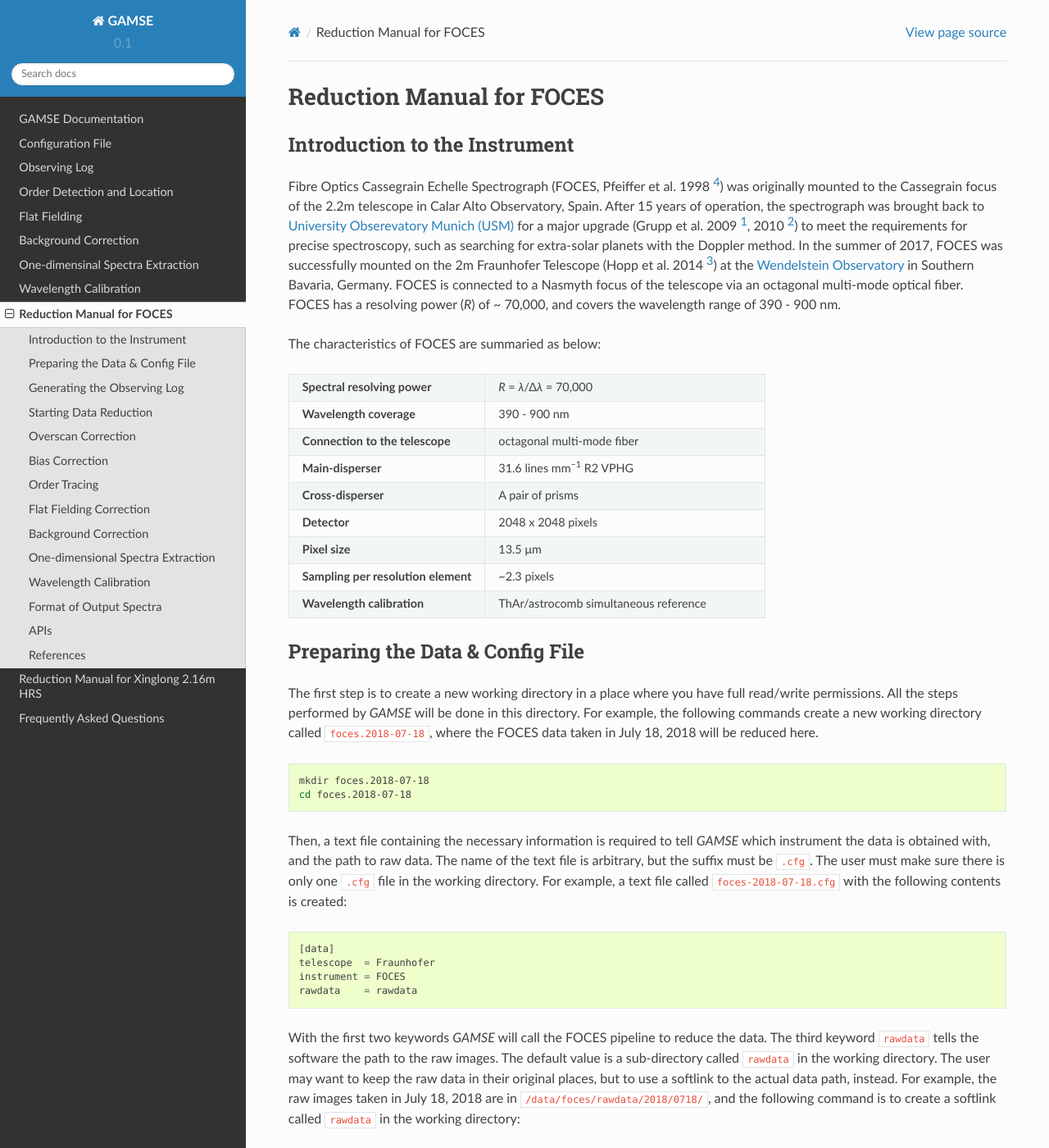
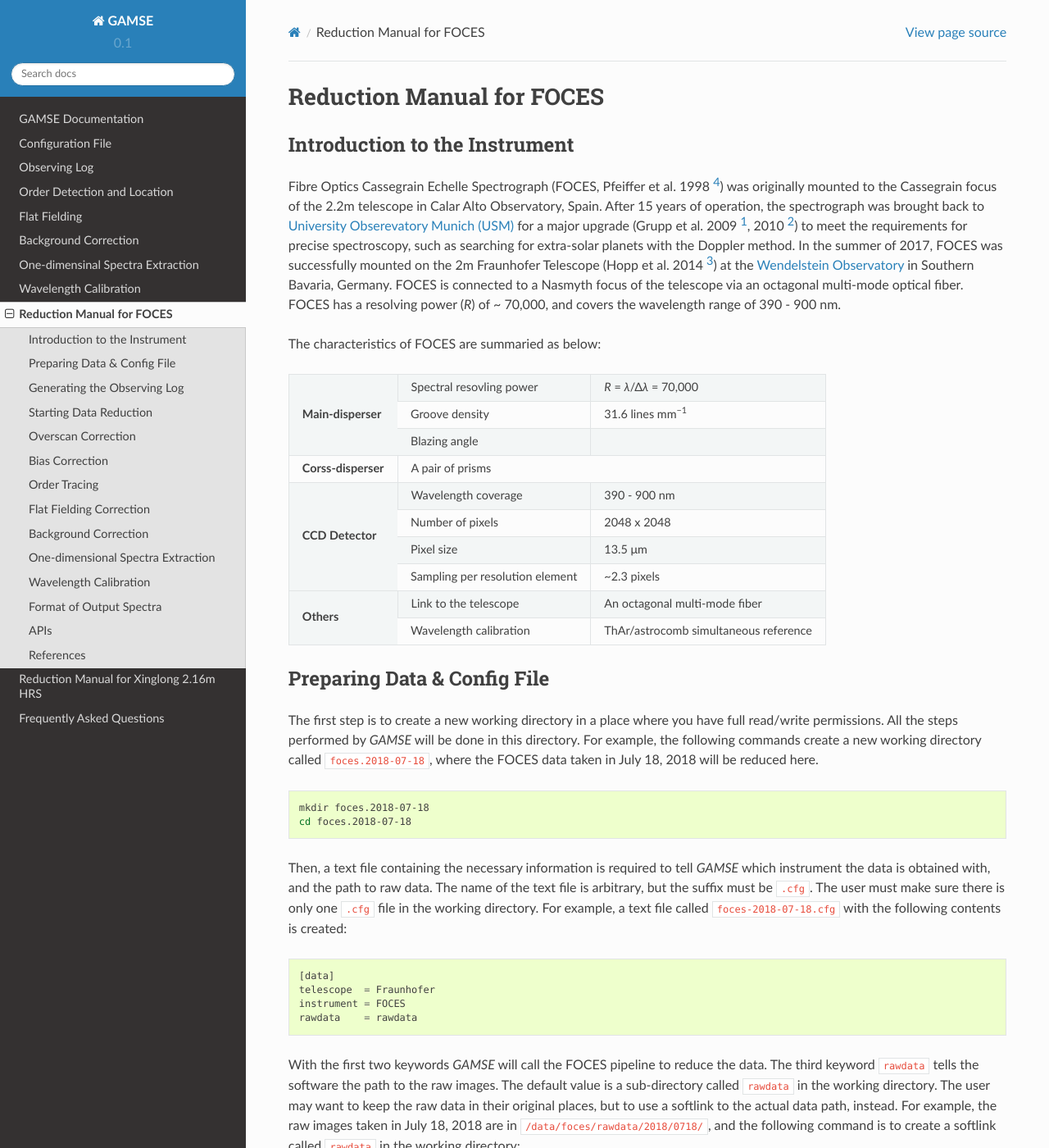
Before and after one commit to wangleon/gamse, a Sphinx documentation site: the page built from docs/manual.foces.rst, in a window 1280 px wide and 1400 px high. Shown: the whole window at 82% size. Built offline with Sphinx 7.4.7 and the Read the Docs theme 2.0.0, drawn with Linux system fonts in a browser that asks for light colours.

Commit message:
update the foces reduction manual

```diff
--- a/docs/_static/custom_rtd.css
+++ b/docs/_static/custom_rtd.css
@@ -2,3 +2,7 @@
     /*max-width: none;*/
     max-width: 1200px !important;
 }
+
+#references .wy-table-responsive {
+    margin-bottom: 0;
+}
--- a/docs/manual.foces.rst
+++ b/docs/manual.foces.rst
@@ -24,30 +24,33 @@ of 390 - 900 nm.
 
 The characteristics of FOCES are summaried as below:
 
-.. list-table::
-   :widths: 7 10
 
-   * - **Spectral resolving power**
-     - *R* = *λ*\ /Δ\ *λ* = 70,000
-   * - **Wavelength coverage**
-     - 390 - 900 nm
-   * - **Connection to the telescope**
-     - octagonal multi-mode fiber
-   * - **Main-disperser**
-     - 31.6 lines mm\ :sup:`−1` R2 VPHG
-   * - **Cross-disperser**
-     - A pair of prisms
-   * - **Detector**
-     - 2048 x 2048 pixels
-   * - **Pixel size**
-     - 13.5 μm
-   * - **Sampling per resolution element**
-     - ~2.3 pixels
-   * - **Wavelength calibration**
-     - ThAr/astrocomb simultaneous reference
 
-Preparing the Data & Config File
---------------------------------
++---------------------------+---------------------------------+---------------------------------------+
+| **Main-disperser**        | Spectral resovling power        | *R* = *λ*\ /Δ\ *λ* = 70,000           |
+|                           +---------------------------------+---------------------------------------+
+|                           | Groove density                  | 31.6 lines mm\ :sup:`−1`              |
+|                           +---------------------------------+---------------------------------------+
+|                           | Blazing angle                   |                                       |
++---------------------------+---------------------------------+---------------------------------------+
+| **Corss-disperser**       | A pair of prisms                                                        |
++---------------------------+---------------------------------+---------------------------------------+
+| **CCD Detector**          | Wavelength coverage             | 390 - 900 nm                          |
+|                           +---------------------------------+---------------------------------------+
+|                           | Number of pixels                | 2048 x 2048                           |
+|                           +---------------------------------+---------------------------------------+
+|                           | Pixel size                      | 13.5 μm                               |
+|                           +---------------------------------+---------------------------------------+
+|                           | Sampling per resolution element | ~2.3 pixels                           |
++---------------------------+---------------------------------+---------------------------------------+
+| **Others**                | Link to the telescope           | An octagonal multi-mode fiber         |
+|                           +---------------------------------+---------------------------------------+
+|                           | Wavelength calibration          | ThAr/astrocomb simultaneous reference |
++---------------------------+---------------------------------+---------------------------------------+
+
+
+Preparing Data & Config File
+----------------------------
 The first step is to create a new working directory in a place where you have
 full read/write permissions.
 All the steps performed by `GAMSE` will be done in this directory.
```
Also changed, not shown: other parts of docs/manual.foces.rst (+10 -11 lines).
